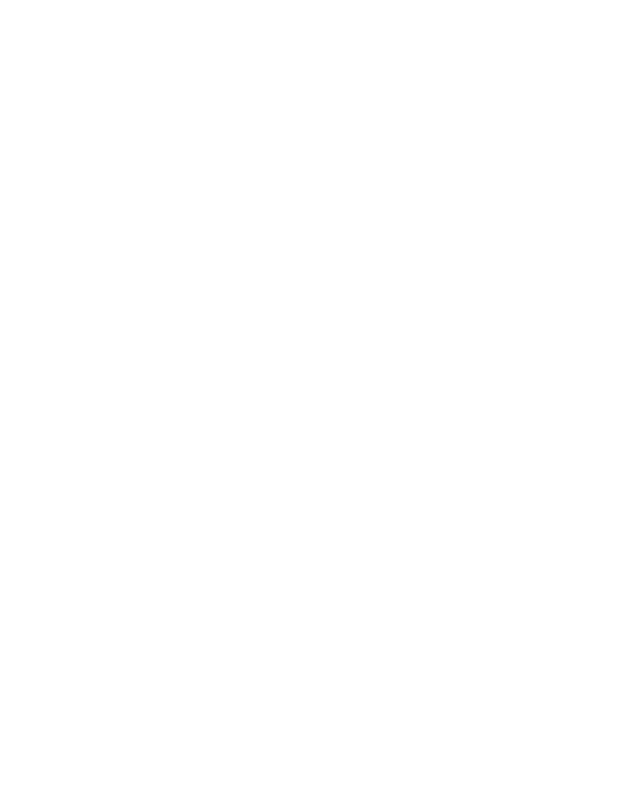
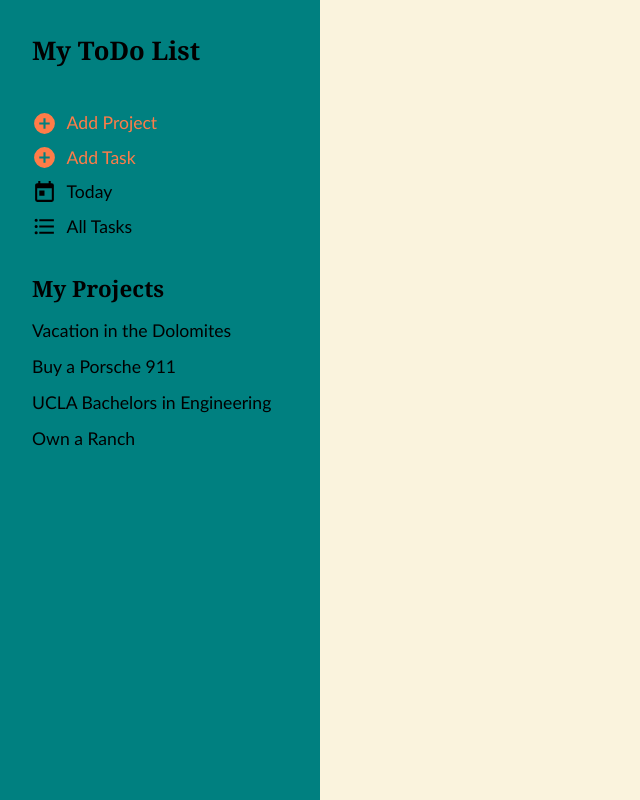
Before and after one commit to isaacnewtonthe2nd/todo-list, a website built with webpack: page src/template.html in a window 1280 px wide. Shown: the whole page, without its empty margins (0-640 px from the left). Built offline with nearby package versions, Linux system fonts and the light colour scheme.

Commit message:
Hardcode html and css for the todoList sidebar. Create function to add and remove tasks in tasks.js

```diff
--- a/src/styles.css
+++ b/src/styles.css
@@ -0,0 +1,128 @@
+/* Josh Comeau CSS Reset */
+
+
+/* 1. Use a more-intuitive box-sizing model */
+*, *::before, *::after {
+  box-sizing: border-box;
+ }
+
+
+ /* 2. Remove default margin */
+ * {
+  margin: 0;
+ }
+
+
+ body {
+  /* 3. Add accessible line-height */
+  line-height: 1.5;
+  /* 4. Improve text rendering */
+  -webkit-font-smoothing: antialiased;
+ }
+
+
+ /* 5. Improve media defaults */
+ img, picture, video, canvas, svg {
+  display: block;
+  max-width: 100%;
+ }
+
+
+ /* 6. Inherit fonts for form controls */
+ input, button, textarea, select {
+  font: inherit;
+ }
+
+
+ /* 7. Avoid text overflows */
+ p, h1, h2, h3, h4, h5, h6 {
+  overflow-wrap: break-word;
+ }
+
+
+ /* 8. Improve line wrapping */
+ p {
+  text-wrap: pretty;
+ }
+ h1, h2, h3, h4, h5, h6 {
+  text-wrap: balance;
+ }
+
+
+ /*
+  9. Create a root stacking context
+ */
+ #root, #__next {
+  isolation: isolate;
+ }
+
+
+ /* *************************************** SIDEBAR ******************************************** */
+
+
+.side-container, .projects, .projects-list {
+  display: flex;
+  flex-direction: column;
+}
+
+.logo, .projects > p {
+  font-family: Cambria, Cochin, Georgia, Times, 'Times New Roman', serif;
+}
+
+ .content {
+  display: grid;
+  grid-auto-flow: row;
+  grid-template-columns: 1fr 3fr;
+  height: 100vh;
+  font-family: 'Gill Sans', 'Gill Sans MT', Calibri, 'Trebuchet MS', sans-serif;
+ }
+
+
+ .side-container {
+  background-color: #008080;
+  padding: 2rem 2rem;
+  gap: 2rem;
+  color: black;
+ }
+
+
+ .logo {
+  font-size: 1.6rem;
+  font-weight: bold;
+ }
+
+
+ .add-item > div {
+  display: flex;
+  align-items: center;
+  margin-top: 0.5rem;
+  gap: 0.6rem;
+  font-size: 1.1rem;
+ }
+
+
+ .add-project, .add-task {
+  color: #ff7c48;
+ }
+
+
+ .projects {
+  gap: 0.8rem;
+ }
+
+
+ .projects > p {
+  font-size: 1.4rem;
+  font-weight: 600;
+ }
+
+
+ .projects-list {
+  gap: 0.6rem;
+  font-size: 1.1rem;
+ }
+
+
+ .main-container {
+  background-color: #faf3dd ;
+ }
--- a/src/task.js
+++ b/src/task.js
@@ -1,3 +1,6 @@
+import { tasks } from "./project";
+import { TaskLocalStorage } from "./local-storage";
+
 export class Task {
   constructor (title, description, dueDate, priority) {
     this.title = title;
@@ -28,4 +31,21 @@ export class Task {
   set editPriority (value) {
     this.priority = value;
   }
- }
+}
+
+export function addTask (title, description = '', dueDate = '', priority = '') {
+  const task = new Task (title, description, dueDate, priority);
+  tasks.push(task);
+  TaskLocalStorage(tasks);
+}
+
+
+export function removeTask (index) {
+  for (let i = 0; i < tasks.length; i++) {
+    const currentTask = this.taskArr[index];
+    if (currentTask.title === tasks[i].title) {
+      tasks.splice(i, 1);
+    }
+  }
+  TaskLocalStorage(tasks);
+}
--- a/src/template.html
+++ b/src/template.html
@@ -7,7 +7,49 @@
 </head>
 <body>
   <div id="main" class="content">
-
+    <div class="side-container">
+      <div class="logo">
+        <p>My ToDo List</p>
+      </div>
+      <div class="add-item">
+        <div class="add-project">
+          <div>
+            <svg xmlns="http://www.w3.org/2000/svg" height="25" width="25" viewBox="0 0 24 24"><title>plus-circle</title><path d="M17,13H13V17H11V13H7V11H11V7H13V11H17M12,2A10,10 0 0,0 2,12A10,10 0 0,0 12,22A10,10 0 0,0 22,12A10,10 0 0,0 12,2Z" fill="#ff7c48"/></svg>
+          </div>
+          <p>Add Project</p>
+        </div>
+        <div class="add-task">
+          <div>
+            <svg xmlns="http://www.w3.org/2000/svg" height="25" width="25" viewBox="0 0 24 24"><title>plus-circle</title><path d="M17,13H13V17H11V13H7V11H11V7H13V11H17M12,2A10,10 0 0,0 2,12A10,10 0 0,0 12,22A10,10 0 0,0 22,12A10,10 0 0,0 12,2Z" fill="#ff7c48" /></svg>
+          </div>
+          <p>Add Task</p>
+        </div>
+        <div class="today">
+          <div>
+            <svg xmlns="http://www.w3.org/2000/svg" height="25" width="25" viewBox="0 0 24 24"><title>calendar-today</title><path d="M7,10H12V15H7M19,19H5V8H19M19,3H18V1H16V3H8V1H6V3H5C3.89,3 3,3.9 3,5V19A2,2 0 0,0 5,21H19A2,2 0 0,0 21,19V5A2,2 0 0,0 19,3Z" /></svg>
+          </div>
+          <p>Today</p>
+        </div>
+        <div class="all-tasks">
+          <div>
+            <svg xmlns="http://www.w3.org/2000/svg" height="25" width="25" viewBox="0 0 24 24"><title>format-list-bulleted</title><path d="M7,5H21V7H7V5M7,13V11H21V13H7M4,4.5A1.5,1.5 0 0,1 5.5,6A1.5,1.5 0 0,1 4,7.5A1.5,1.5 0 0,1 2.5,6A1.5,1.5 0 0,1 4,4.5M4,10.5A1.5,1.5 0 0,1 5.5,12A1.5,1.5 0 0,1 4,13.5A1.5,1.5 0 0,1 2.5,12A1.5,1.5 0 0,1 4,10.5M7,19V17H21V19H7M4,16.5A1.5,1.5 0 0,1 5.5,18A1.5,1.5 0 0,1 4,19.5A1.5,1.5 0 0,1 2.5,18A1.5,1.5 0 0,1 4,16.5Z" /></svg>
+          </div>
+          <p>All Tasks</p>
+        </div>
+      </div>
+      <div class="projects">
+        <p>My Projects</p>
+        <div class="projects-list">
+          <p>Vacation in the Dolomites</p>
+          <p>Buy a Porsche 911</p>
+          <p>UCLA Bachelors in Engineering</p>
+          <p>Own a Ranch</p>
+        </div>
+      </div>
+    </div>
+    <div class="main-container">
+      <p></p>
+    </div>
   </div>
 </body>
 </html>
```
